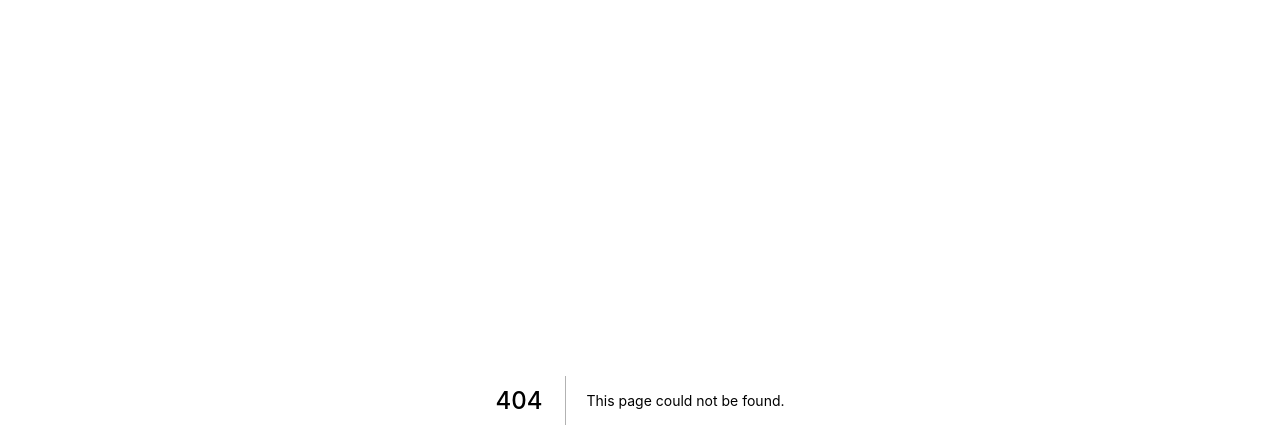
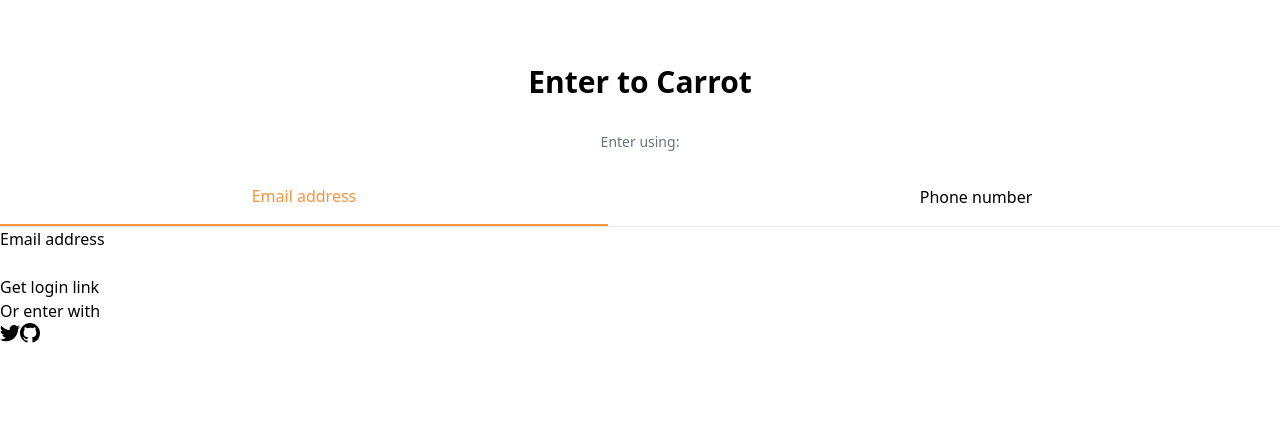
Before and after one commit to plagdoctor/carrot-market, a Next.js app: page /enter in a window 1280 px wide. Before the commit this address had no page. Shown: the top 448 px of the page. Built offline with nearby package versions, Linux system fonts and the light colour scheme.

Commit message:
method hard one

```diff
--- /dev/null
+++ b/pages/enter.tsx
@@ -0,0 +1,74 @@
+import { useState } from "react";
+
+export default function Enter() {
+  const [method, setMethod] = useState<"email" | "phone">("email");
+  const onEmailClick = () => setMethod("email");
+  const onPhoneClick = () => setMethod("phone");
+  return (
+    <div className=" mt-16">
+      <h3 className="text-3xl font-bold text-center">Enter to Carrot</h3>
+      <div className=" mt-8">
+        <div className=" flex flex-col items-center">
+          <h5 className=" text-sm text-gray-500 font-medium  ">Enter using:</h5>
+          <div className=" mt-8 border-b w-full grid grid-cols-2 gap-16 ">
+            <button className={` pb-4 font-medium ${ method === "email" ? "border-b-2 text-orange-400  border-orange-400" : " " }`} onClick={onEmailClick}>Email address</button>
+            <button className={` pb-4 font-medium ${ method === "phone" ? "border-b-2 text-orange-400  border-orange-400" : " " }`} onClick={onPhoneClick}>Phone number</button>
+          </div>
+        </div>
+        <form>
+          <label>
+            {method === "email" ? "Email address" : null}
+            {method === "phone" ? "Phone number" : null}
+          </label>
+          <div>
+            {method === "email" ? <input type="email" required /> : null}
+            {method === "phone" ? (
+              <div>
+                <span>+82</span>
+                <input type="number" required />
+              </div>
+            ) : null}
+          </div>
+          <button>
+            {method === "email" ? "Get login link" : null}
+            {method === "phone" ? "Get one-time password" : null}
+          </button>
+        </form>
+        <div>
+          <div>
+            <div />
+            <div>
+              <span>Or enter with</span>
+            </div>
+          </div>
+          <div>
+            <button>
+              <svg
+                className="w-5 h-5"
+                aria-hidden="true"
+                fill="currentColor"
+                viewBox="0 0 20 20"
+              >
+                <path d="M6.29 18.251c7.547 0 11.675-6.253 11.675-11.675 0-.178 0-.355-.012-.53A8.348 8.348 0 0020 3.92a8.19 8.19 0 01-2.357.646 4.118 4.118 0 001.804-2.27 8.224 8.224 0 01-2.605.996 4.107 4.107 0 00-6.993 3.743 11.65 11.65 0 01-8.457-4.287 4.106 4.106 0 001.27 5.477A4.073 4.073 0 01.8 7.713v.052a4.105 4.105 0 003.292 4.022 4.095 4.095 0 01-1.853.07 4.108 4.108 0 003.834 2.85A8.233 8.233 0 010 16.407a11.616 11.616 0 006.29 1.84" />
+              </svg>
+            </button>
+            <button>
+              <svg
+                className="w-5 h-5"
+                aria-hidden="true"
+                fill="currentColor"
+                viewBox="0 0 20 20"
+              >
+                <path
+                  fillRule="evenodd"
+                  d="M10 0C4.477 0 0 4.484 0 10.017c0 4.425 2.865 8.18 6.839 9.504.5.092.682-.217.682-.483 0-.237-.008-.868-.013-1.703-2.782.605-3.369-1.343-3.369-1.343-.454-1.158-1.11-1.466-1.11-1.466-.908-.62.069-.608.069-.608 1.003.07 1.531 1.032 1.531 1.032.892 1.53 2.341 1.088 2.91.832.092-.647.35-1.088.636-1.338-2.22-.253-4.555-1.113-4.555-4.951 0-1.093.39-1.988 1.029-2.688-.103-.253-.446-1.272.098-2.65 0 0 .84-.27 2.75 1.026A9.564 9.564 0 0110 4.844c.85.004 1.705.115 2.504.337 1.909-1.296 2.747-1.027 2.747-1.027.546 1.379.203 2.398.1 2.651.64.7 1.028 1.595 1.028 2.688 0 3.848-2.339 4.695-4.566 4.942.359.31.678.921.678 1.856 0 1.338-.012 2.419-.012 2.747 0 .268.18.58.688.482A10.019 10.019 0 0020 10.017C20 4.484 15.522 0 10 0z"
+                  clipRule="evenodd"
+                />
+              </svg>
+            </button>
+          </div>
+        </div>
+      </div>
+    </div>
+  );
+}
--- a/pages/index.tsx
+++ b/pages/index.tsx
@@ -1,89 +1,7 @@
 import type { NextPage } from "next";
 
 const Home: NextPage = () => {
-  return (
-    <div className=" bg-slate-400 py-20 px-20 dark space-y-5 grid lg:grid-cols-2 xl:place-content-center xl:grid-cols-3 gap-10 min-h-screen">
-      <div className=" bg-white dark:bg-black flex flex-col justify-between sm:bg-red-400 sm:hover:bg-pink-800  p-6 rounded-3xl shadow-xl">
-        <span className="font-semibold dark:text-white text-3xl">Select Item</span>
-        <ul>
-          {[1,2,3,4,5].map((i) => (
-            <div key={i} className=" flex justify-between my-2 ">
-              <span className=" text-gray-500 dark:text-gray-500">Grey Chair</span>
-              <span className=" font-semibold dark:text-white">$19</span>
-            </div>
-          )
-          )}
-        </ul>
-
-        <div className=" flex justify-between mt-2 pt-2 border-t-2 border-dashed">
-          <span className=" ">Total</span>
-          <span className=" font-semibold">$19</span>
-        </div>
-        <div className="flex items-center">
-          <button className="mt-5 dark:text-white dark:border dark:bg-black bg-blue-500 text-white p-3 text-center rounded-xl w-3/4 mx-auto hover:bg-teal-500 hover:text-black
-          active:bg-yellow-500 focus:bg-red-500
-          ">
-            Checkout
-          </button>
-        </div>
-      </div>
-      <div className=" bg-white overflow-hidden rounded-3xl shadow-xl group  ">
-        <div className="bg-blue-500 landscape:bg-teal-400 p-6 pb-14 group-hover:bg-orange-200 lg:pb-28 xl:pb-52">
-          <span className=" text-white text-2xl">Profile</span>
-        </div>
-        <div className=" rounded-3xl p-6 bg-white relative -top-5">
-          <div className="flex relative -top-16 items-end justify-between ">
-            <div className=" flex flex-col items-center">
-              <span className=" text-sm text-gray-500">Orders</span>
-              <span className="font-medium">340</span>
-            </div>
-            <div className="h-24 w-24 bg-zinc-400 rounded-full group-hover:bg-red-200" />
-            <div className=" flex flex-col items-center">
-              <span className=" text-sm text-gray-500">Spent</span>
-              <span className="font-medium">$2,310</span>
-            </div>
-          </div>
-          <div className="relative -mt-10 -mb-5  flex flex-col  items-center">
-            <span className="text-lg font-medium">Tony Molloy</span>
-            <span className="text-sm text-gray-500">Newyork</span>
-          </div>
-        </div>
-      </div>
-      <div className=" bg-white p-6 rounded-3xl shadow-xl lg:col-span-2 xl:col-span-1">
-        <div className=" flex mb-5 justify-between items-center">
-          <span>⬅️</span>
-          <div className="space-x-3">
-            <span>4.9</span>
-            <span className="shadow-xl p-2 rounded-md">💖</span>
-          </div>
-        </div>
-          <div className=" bg-zinc-400 h-72 mb-5">
-          </div>
-          <div className="flex flex-col">
-            <span className="font-medium text-xl">Swoon Lounge</span>
-            <span className="text-xs text-gray-500">Chair</span>
-            <div className="mt-3 mb-5 flex justify-between items-center">
-              <div className="space-x-2">
-                <button className="w-5 h-5 rounded-full bg-yellow-500 focus:ring-2 ring-offset-2 ring-yellow-500 transition"></button>
-                <button className="w-5 h-5 rounded-full bg-indigo-500 focus:ring-2 ring-offset-2 ring-indigo-500 transition"></button>
-                <button className="w-5 h-5 rounded-full bg-teal-500 focus:ring-2 ring-offset-2 ring-teal-500 transition"></button>
-              </div>
-              <div className="flex justify-between items-center space-x-5">
-                <button className=" p-1.5 rounded-lg bg-blue-200 flex justify-between items-center aspect-square w-8 text-xl text-gray-500">-</button>
-                <span>1</span>
-                <button className=" p-1.5 rounded-lg bg-blue-200 flex justify-between items-center aspect-square w-8 text-xl text-gray-500">+</button>
-              </div>
-            </div>
-            <div className="flex justify-between items-center">
-              <span className="font-medium text-2xl">$450</span>
-              <button className="bg-blue-500 py-2 px-8 text-sm text-center text-white rounded-lg">Add to cart</button>
-            </div>
-          </div>
-      </div>
-      <div className=" bg-white p-6 rounded-3xl shadow-xl"></div>
-    </div>
-
-  );
+  return null;
 };
 
 export default Home;
```
